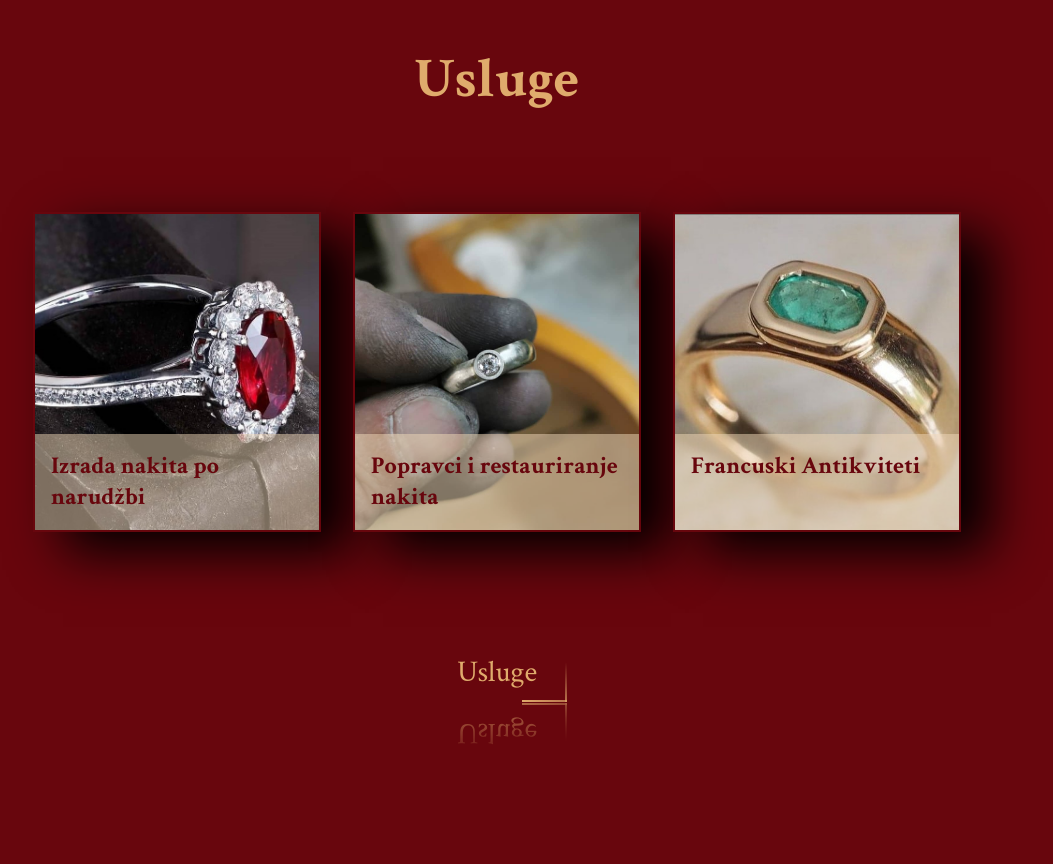
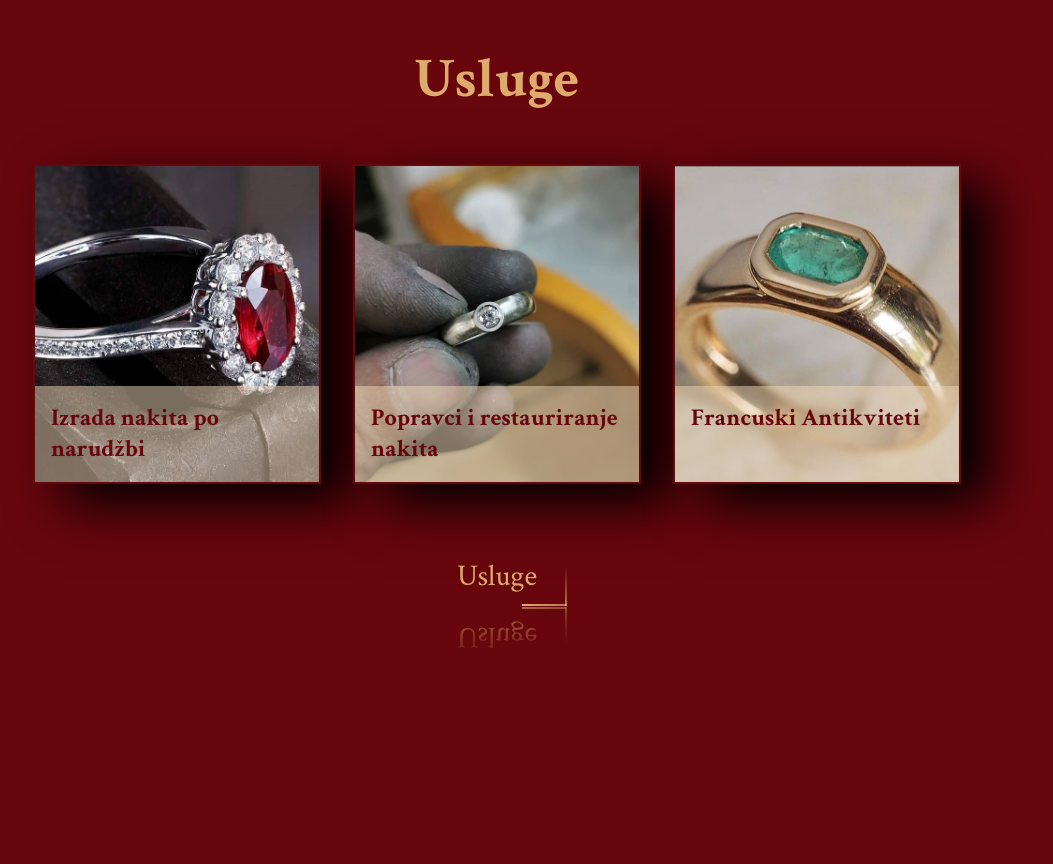
Before and after one commit to Tomislav-Busic/-jewelry-store, a React (Create React App) app: page / in a window 1280 px wide. Shown: the part 2140-3004 px from the top of the page, without its empty margins (143-1196 px from the left). Built offline with nearby package versions, Linux system fonts and the light colour scheme; no server answers; the database is empty.

Commit message:
hsf d-flex wrap

```diff
--- a/src/Components/HOMESectionsComponents/HomeSectionFour/HomeSecFourCard.scss
+++ b/src/Components/HOMESectionsComponents/HomeSectionFour/HomeSecFourCard.scss
@@ -9,10 +9,6 @@
     border: 2px solid $main-color;
     box-shadow: 30px 20px 50px black;
     transition: all 1s ease-in-out;
-
-
-
-
 
     .card-text {
         position: absolute;
--- a/src/Components/HOMESectionsComponents/HomeSectionFour/HomeSectionFour.css
+++ b/src/Components/HOMESectionsComponents/HomeSectionFour/HomeSectionFour.css
@@ -29,5 +29,7 @@
 }
 .home-section-four .hsf-images {
   display: flex;
-  padding: 4rem 0;
+  justify-content: center;
+  flex-wrap: wrap;
+  padding: 1rem 0;
 }/*# sourceMappingURL=HomeSectionFour.css.map */
--- a/src/Components/HOMESectionsComponents/HomeSectionFour/HomeSectionFour.scss
+++ b/src/Components/HOMESectionsComponents/HomeSectionFour/HomeSectionFour.scss
@@ -23,6 +23,8 @@
 
         .hsf-images {
             display: flex;
-        padding: 4rem 0;
+            justify-content: center;
+                flex-wrap: wrap;
+                padding: 1rem 0;
         }
 }
```
Also changed, not shown: 2 other files (tests, documents, lock files or other folders).
